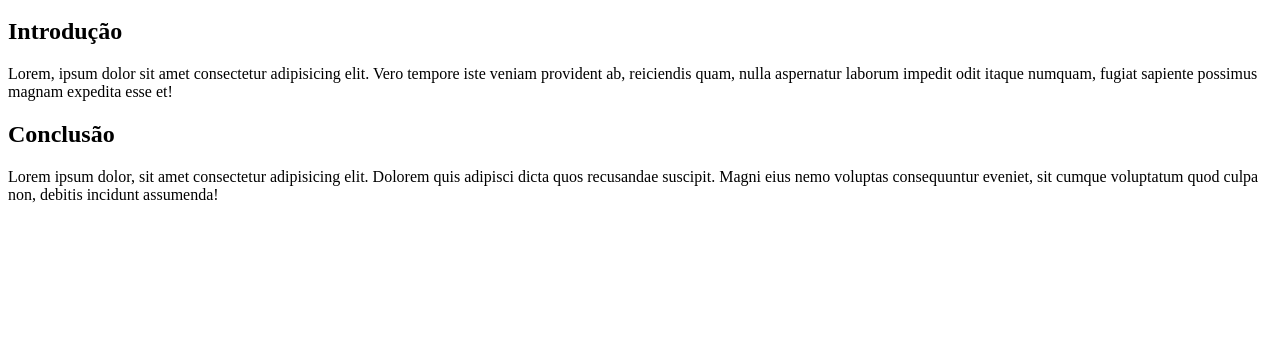
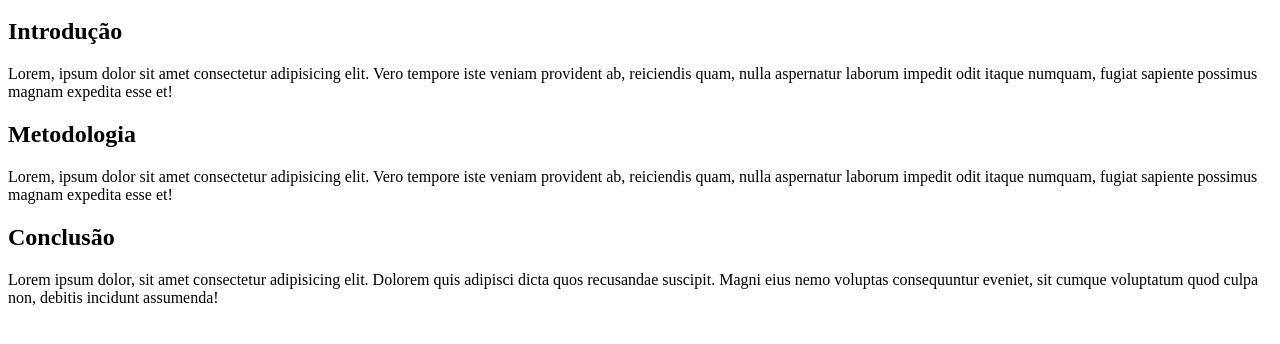
Before and after one commit to Felipexlaguna/aula-18-out-2024, a plain HTML site: page index.html in a window 1280 px wide. Shown: the part 48-392 px from the top of the page. Drawn offline with Linux system fonts and the light colour scheme.

Commit message:
Update index.html

```diff
--- a/index.html
+++ b/index.html
@@ -10,6 +10,10 @@
         <p>
             Lorem, ipsum dolor sit amet consectetur adipisicing elit. Vero tempore iste veniam provident ab, reiciendis quam, nulla aspernatur laborum impedit odit itaque numquam, fugiat sapiente possimus magnam expedita esse et!
         </p>
+          <h2>Metodologia</h2>
+        <p>
+            Lorem, ipsum dolor sit amet consectetur adipisicing elit. Vero tempore iste veniam provident ab, reiciendis quam, nulla aspernatur laborum impedit odit itaque numquam, fugiat sapiente possimus magnam expedita esse et!
+        </p>
         <h2>
             Conclusão
         </h2>
```
